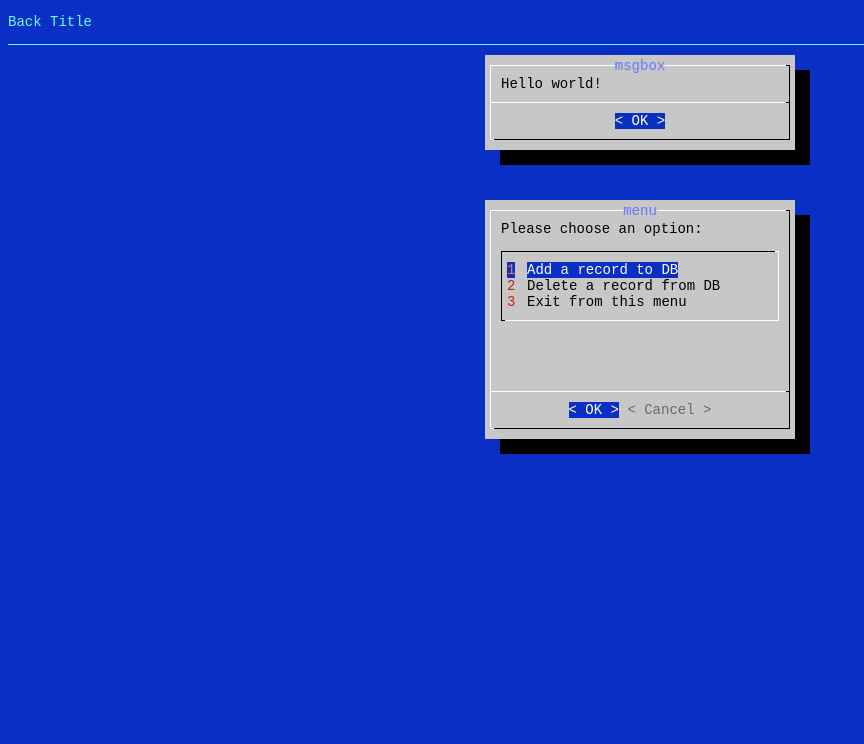
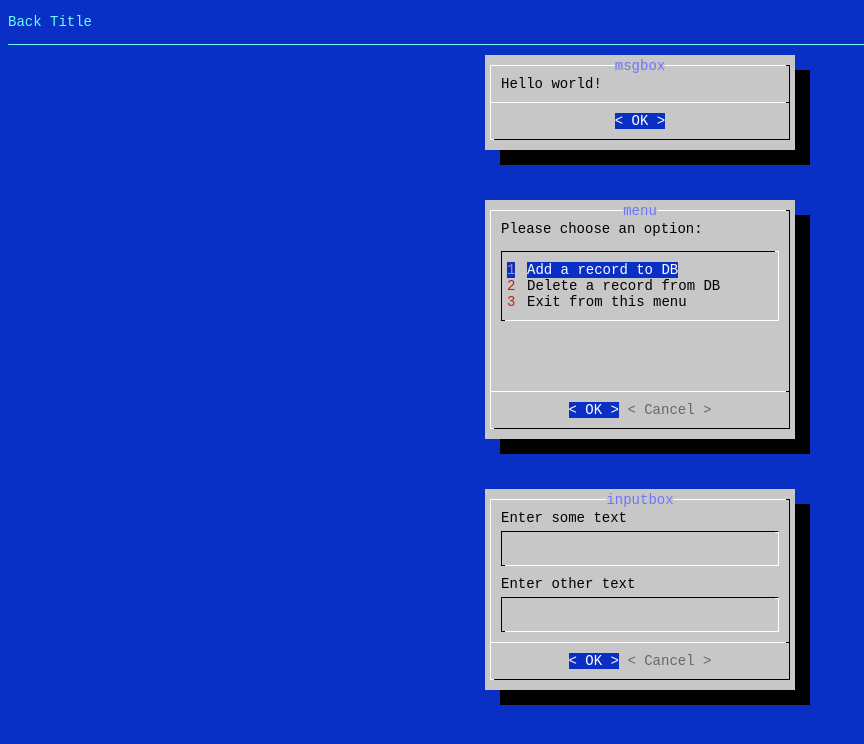
Before and after one commit to poerror/ncurses-css, a website: page index.html in a window 1280 px wide. Shown: the whole page, without its empty margins (0-864 px from the left). Drawn offline with Linux system fonts and the light colour scheme.

Commit message:
Add .input-grup class

```diff
--- a/index.html
+++ b/index.html
@@ -39,9 +39,29 @@
           <div class="buttons">
             <a href="#" class="btn active">OK</a>
             <a href="#" class="btn">Cancel</a>
+          </div> <!-- .buttons -->
+        </div> <!-- .content -->
+      </div>  <!-- .box -->
+
+      <div class="box" style="margin-top: 50px;">
+        <div class="content">
+          <span class="title">inputbox</span>
+          <div class="input-group">
+            <label for="someinput">Enter some text</label>
+            <input type="text" class="" id="someinput">
           </div>
-        </div>
-      </div>
-    </div>
+
+          <div class="input-group">
+            <label for="otherinput">Enter other text</label>
+            <input type="text" class="" id="otherinput">
+          </div>
+
+          <div class="buttons">
+            <a href="#" class="btn active">OK</a>
+            <a href="#" class="btn">Cancel</a>
+          </div> <!-- .buttons -->
+        </div> <!-- .content -->
+      </div>  <!-- .box -->
+    </div> <!-- .container -->
   </body>
 </html>
--- a/src/sass/ncurses.scss
+++ b/src/sass/ncurses.scss
@@ -114,3 +114,36 @@
     }
   } // ul.menu
 } // .box
+
+.input-group {
+  position: relative;
+  margin-bottom: 10px;
+
+  &::before {
+    @include border-top-right(21.5px, 0px, #fff);
+  }
+
+  &::after {
+    @include border-bottom-left(0px, 0px, #000);
+  }
+
+  label {
+    display: inline-block;
+    max-width: 100%;
+    margin-bottom: 5px;
+  }
+
+  input {
+    box-sizing : border-box;
+    width: 100%;
+    height: 35px;
+    padding: 1px 5px;
+    background-color: #c7c7c7;
+    border-top: 1px solid #000000;
+    border-right: 1px solid #ffffff;
+    border-bottom: 1px solid #ffffff;
+    border-left: 1px solid #000000;
+    font-family: $font-family;
+    font-size: $font-size;
+  }
+}
```
Also changed, not shown: dist/ncurses.css.
